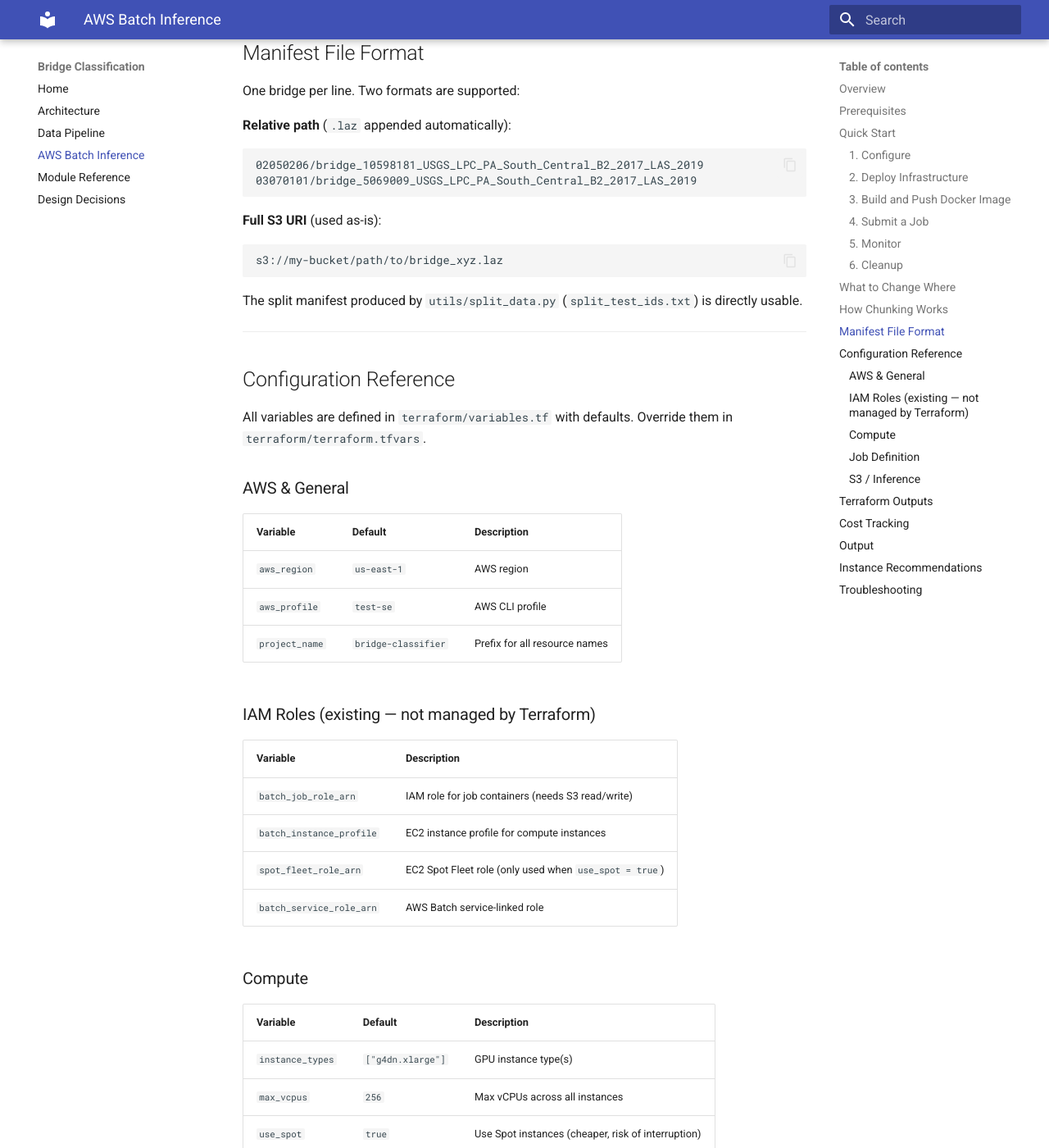
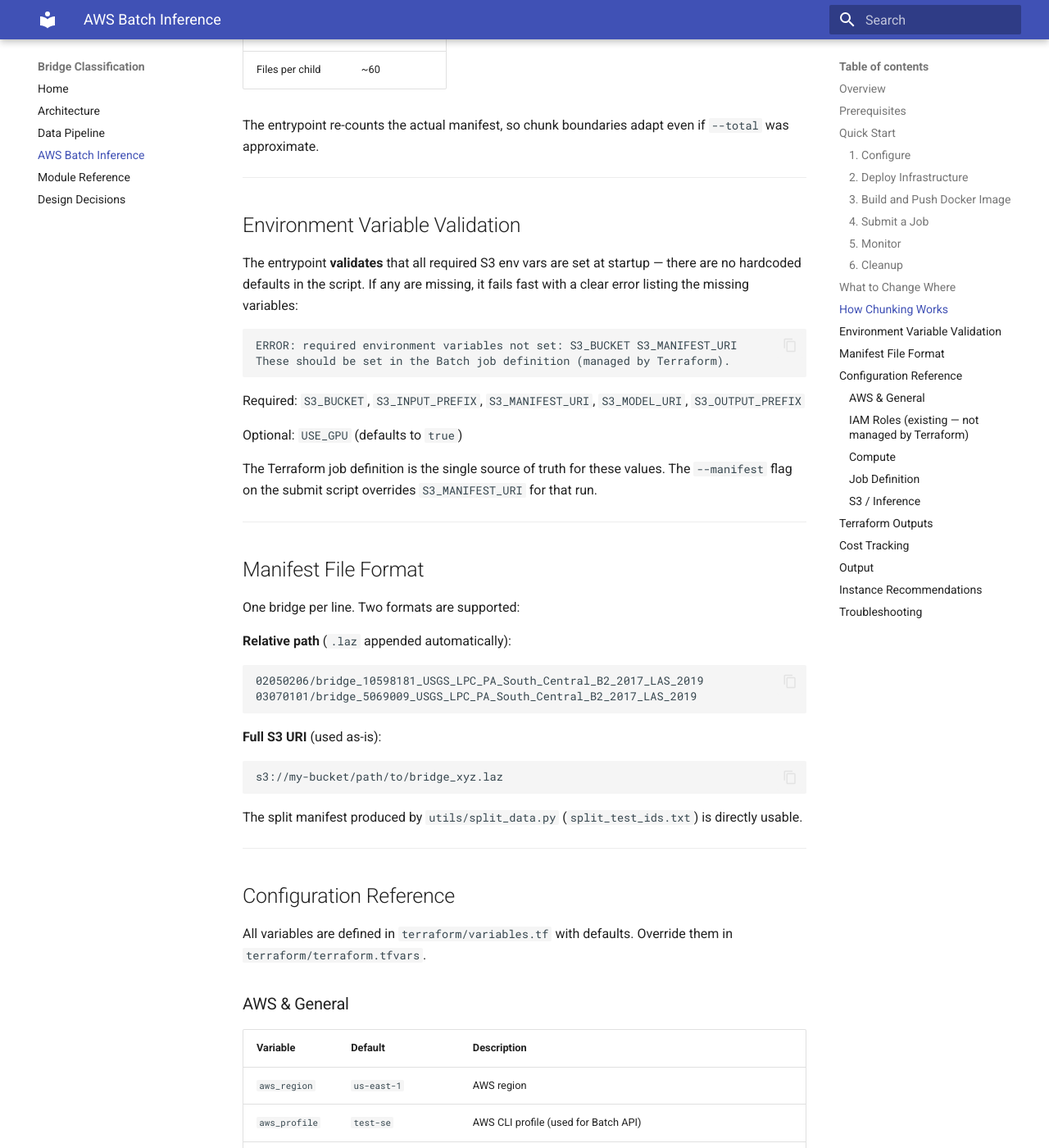
Before and after one commit to NGWPC/bridge-classification, an MkDocs documentation site: the page built from docs/aws-batch-inference.md, in a window 1280 px wide and 1400 px high, scrolled down 5579 px. Shown: the whole window at 82% size. Built offline with MkDocs 1.6.1 and Material for MkDocs 9.7.7, drawn with Linux system fonts in a browser that asks for light colours; some of the changed text lies outside the part shown.

Commit message:
Add bridge_id to all log lines (#33)
Add GCP/Azure equivalent env var comments
Replace hardcoded S3 path defaults with validation (terraform is source of truth)
Change --manifest to accept S3 URI instead of local file (single source of truth)
Update docs

````diff
--- a/docs/aws-batch-inference.md
+++ b/docs/aws-batch-inference.md
@@ -76,6 +76,8 @@
 # terraform/terraform.tfvars
 
 # S3 / Inference config — change these for new runs
+s3_bucket        = "fimc-data"
+s3_input_prefix  = "bridge-classification/ml-data/source"
 s3_manifest_uri  = "s3://fimc-data/bridge-classification/ml-data/split_test_ids.txt"
 s3_model_uri     = "s3://fimc-data/path/to/your-model.ckpt"
 s3_output_prefix = "scratch/your-name/predictions"
@@ -113,19 +115,18 @@
 # Test with a single container (processes all files sequentially)
 ./scripts/submit_batch_job.sh --single
 
-# Production array job (auto-counts manifest from S3)
-./scripts/submit_batch_job.sh
+# Array job — provide manifest S3 URI (streams to count lines, sets S3_MANIFEST_URI override)
+S3_PROFILE=Data ./scripts/submit_batch_job.sh --manifest s3://fimc-data/bridge-classification/ml-data/split_test_ids.txt
 
-# Or provide the count explicitly (no S3 access needed)
+# Or provide the count explicitly (uses S3_MANIFEST_URI from Terraform job definition)
 ./scripts/submit_batch_job.sh --total 600000
-
-# Or count from a local copy of the manifest
-./scripts/submit_batch_job.sh --manifest ./scripts/split_test_ids.txt
 ```
 
 ### 5. Monitor
 
 The submit script prints links to both the Batch console and CloudWatch logs. Logs are written to a dedicated log group (`/aws/batch/bridge-classifier`) with **1-year retention** — old logs are automatically deleted.
+
+Log lines include `(bridge=<bridge_id>)` for per-bridge granularity. Filter CloudWatch by bridge ID to track individual file processing.
 
 ```bash
 # List running jobs
@@ -168,7 +169,7 @@
 | Want to change... | Edit | Then run |
 |---|---|---|
 | Model checkpoint | `terraform/terraform.tfvars` → `s3_model_uri` | `terraform apply` |
-| Manifest (file list) | `terraform/terraform.tfvars` → `s3_manifest_uri` | `terraform apply` |
+| Manifest (file list) | `terraform/terraform.tfvars` → `s3_manifest_uri` | `terraform apply` (or `--manifest s3://...` per-run) |
 | Output location | `terraform/terraform.tfvars` → `s3_output_prefix` | `terraform apply` |
 | GPU instance type | `terraform/terraform.tfvars` → `instance_types` | `terraform apply` |
 | Spot vs On-Demand | `terraform/terraform.tfvars` → `use_spot` | `terraform apply` |
@@ -176,15 +177,22 @@
 | Inference code | Edit `src/inference.py` or `scripts/batch_entrypoint.sh` | `./scripts/build_and_push.sh`, then resubmit |
 | Job memory/vCPUs | `terraform/terraform.tfvars` → `job_memory`, `job_vcpus` | `terraform apply` |
 
-**One-time override without changing terraform:** Pass S3 env vars at submit time:
+**One-time override without changing terraform:**
 
 ```bash
+# Override manifest for one run (also sets S3_MANIFEST_URI container override)
+S3_PROFILE=Data ./scripts/submit_batch_job.sh --manifest s3://fimc-data/path/to/other-manifest.txt
+
+# Override model and output for one run
+S3_PROFILE=Data \
 S3_MODEL_URI=s3://fimc-data/path/to/other-model.ckpt \
 S3_OUTPUT_PREFIX=scratch/experiment-2/predictions \
-  ./scripts/submit_batch_job.sh --total 500
+  ./scripts/submit_batch_job.sh --manifest s3://fimc-data/path/to/manifest.txt
 ```
 
 These are passed as container env overrides and take precedence over the terraform defaults for that job only.
+
+`S3_PROFILE` controls which AWS profile is used to read the manifest from S3 (for line counting). It defaults to `AWS_PROFILE` (`test-se`). Set it when S3 and Batch use different profiles.
 
 ---
 
@@ -220,6 +228,23 @@
 
 ---
 
+## Environment Variable Validation
+
+The entrypoint **validates** that all required S3 env vars are set at startup — there are no hardcoded defaults in the script. If any are missing, it fails fast with a clear error listing the missing variables:
+
+```
+ERROR: required environment variables not set: S3_BUCKET S3_MANIFEST_URI
+These should be set in the Batch job definition (managed by Terraform).
+```
+
+Required: `S3_BUCKET`, `S3_INPUT_PREFIX`, `S3_MANIFEST_URI`, `S3_MODEL_URI`, `S3_OUTPUT_PREFIX`
+
+Optional: `USE_GPU` (defaults to `true`)
+
+The Terraform job definition is the single source of truth for these values. The `--manifest` flag on the submit script overrides `S3_MANIFEST_URI` for that run.
+
+---
+
 ## Manifest File Format
 
 One bridge per line. Two formats are supported:
@@ -248,7 +273,8 @@
 | Variable | Default | Description |
 |----------|---------|-------------|
 | `aws_region` | `us-east-1` | AWS region |
-| `aws_profile` | `test-se` | AWS CLI profile |
+| `aws_profile` | `test-se` | AWS CLI profile (used for Batch API) |
+| `s3_profile` | *(same as aws_profile)* | AWS CLI profile for S3 access (set via `S3_PROFILE` env var at submit time) |
 | `project_name` | `bridge-classifier` | Prefix for all resource names |
 
 ### IAM Roles (existing — not managed by Terraform)
@@ -350,7 +376,9 @@
 
 **Job stuck in RUNNABLE**: Compute environment may not have capacity. Check that `max_vcpus` is sufficient and the instance type is available in your subnets/AZs.
 
-**"Cannot determine manifest" error**: The submit script needs the file count for array jobs. Use `--total N`, `--manifest <file>`, or ensure `S3_MANIFEST_URI` is accessible.
+**"Cannot determine manifest or file count" error**: The submit script needs the file count for array jobs. Use `--manifest <s3-uri>` (also sets `S3_MANIFEST_URI` override) or `--total <N>` (uses `S3_MANIFEST_URI` from job definition).
+
+**"Required environment variables not set" error**: The entrypoint validates that all S3 env vars are set. These come from the Terraform job definition. Run `terraform apply` to ensure the job definition has all required env vars.
 
 **Model loading errors**: Ensure the checkpoint was saved by `BridgeLightningModule` (Lightning format with `state_dict` key). The inference script handles both Lightning checkpoints and raw state dicts.
 
````
Also changed, not shown: 2 other files.
